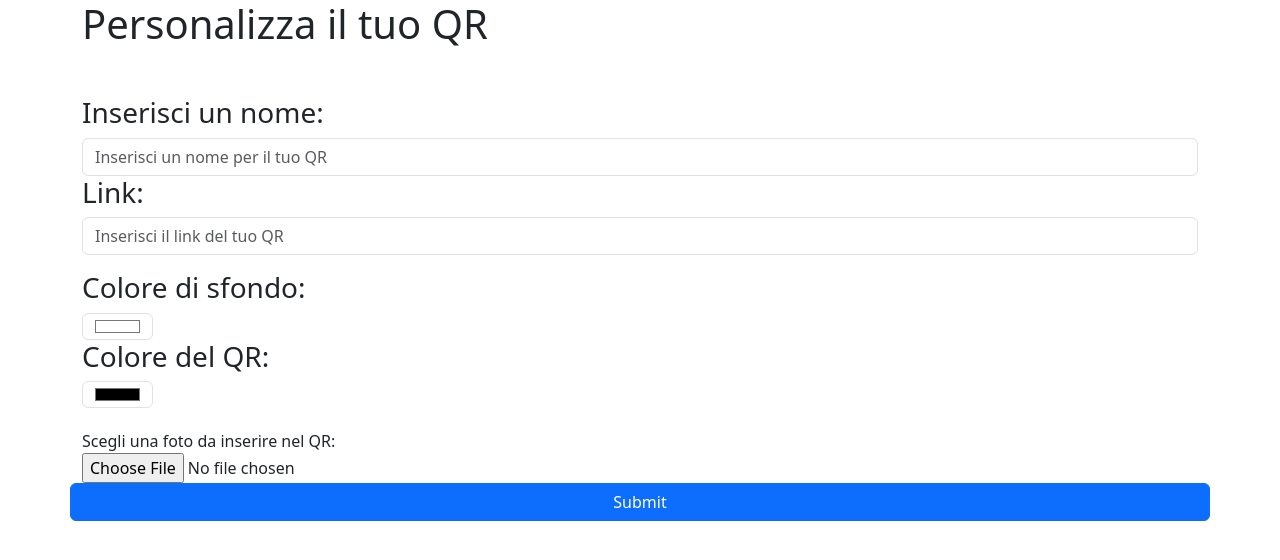
After one commit to CortiEnea/Flask, a Flask app: template templates/QR/create_qr.html in a window 1280 px wide. The commit adds this page. Shown: the top 560 px of the page. Run offline with Flask 3, Linux system fonts and the light colour scheme; the template is opened without the code that fills it, so the values that code supplies are empty; parts of the project's set-up code (start-up, migrations or seed data) failed here and were passed over.

Commit message:
Improved templates

```diff
--- /dev/null
+++ b/templates/QR/create_qr.html
@@ -0,0 +1,53 @@
+<!-- auth\login.html -->
+{% extends "qr_base.html" %}
+
+{% block title %}Crea il tuo QR{% endblock %}
+
+
+
+{% block content %}
+
+<h1>Personalizza il tuo QR</h1>
+
+<div class="row">
+    <div class="col">
+        <form method="POST" action="generate_qr" enctype=multipart/form-data>
+            <br>
+            <div class="mb-3"></div>
+            <h3>Inserisci un nome:</h3>
+            <input class="form-control" type="text" name="name" placeholder="Inserisci un nome per il tuo QR">
+    </div>
+    <br>
+
+    <div class="mb-3">
+        <h3>Link:</h3>
+        <input class="form-control" type="text" name="url" placeholder="Inserisci il link del tuo QR">
+    </div>
+    <br>
+
+    <h3>Colore di sfondo:</h3>
+
+    <div class="col-1">
+        <input class="form-control" type="color" name="backcolor" id="backcolor" value="#FFFFFF">
+    </div>
+
+
+
+    <h3>Colore del QR:</h3>
+
+    <div class="col-1">
+        <input class="form-control" type="color" name="color" id="color">
+    </div>
+    <br>
+    <br>
+
+    <label for="avatar">Scegli una foto da inserire nel QR:</label>
+
+    <input type="file" id="icon_img" name="icon_img" accept="image/png, image/jpeg" />
+
+    <button type="submit" class="btn btn-primary">Submit</button>
+    </form>
+
+</div>
+</div>
+{% endblock %}
--- a/templates/base.html
+++ b/templates/base.html
@@ -18,7 +18,7 @@
               <li class="nav-item">
                 <a class="nav-link active" aria-current="page" href="#">Home</a>
               </li>
-              <li class="nav-item"><a class="nav-link" href="#">Link</a></li>
+              <li class="nav-item"><a class="nav-link" href="#">Lista</a></li>
               {% if not current_user.is_authenticated %}
               <li class="nav-item"><a class="nav-link" href="{{ url_for('auth.login') }}">Login</a></li>
               <li class="nav-item"><a class="nav-link" href="{{ url_for('auth.signup') }}">Sign up</a></li>
--- /dev/null
+++ b/templates/qr_base.html
@@ -0,0 +1,22 @@
+<!DOCTYPE html>
+<!-- base.html -->
+<html>
+<link href="https://cdn.jsdelivr.net/npm/bootstrap@5.3.3/dist/css/bootstrap.min.css" rel="stylesheet"
+    integrity="sha384-QWTKZyjpPEjISv5WaRU9OFeRpok6YctnYmDr5pNlyT2bRjXh0JMhjY6hW+ALEwIH" crossorigin="anonymous">
+<script src="https://cdn.jsdelivr.net/npm/bootstrap@5.3.3/dist/js/bootstrap.bundle.min.js"
+    integrity="sha384-YvpcrYf0tY3lHB60NNkmXc5s9fDVZLESaAA55NDzOxhy9GkcIdslK1eN7N6jIeHz"
+    crossorigin="anonymous"></script>
+
+<head>
+    <title>{% block title %}{% endblock %}</title>
+</head>
+
+<body>
+
+    <div class="container">
+        <!-- Content here -->
+        {% block content %}{% endblock %}
+    </div>
+</body>
+
+</html>
```
Also changed, not shown: templates/QR/qr_result.html (added, +12 -0 lines).
